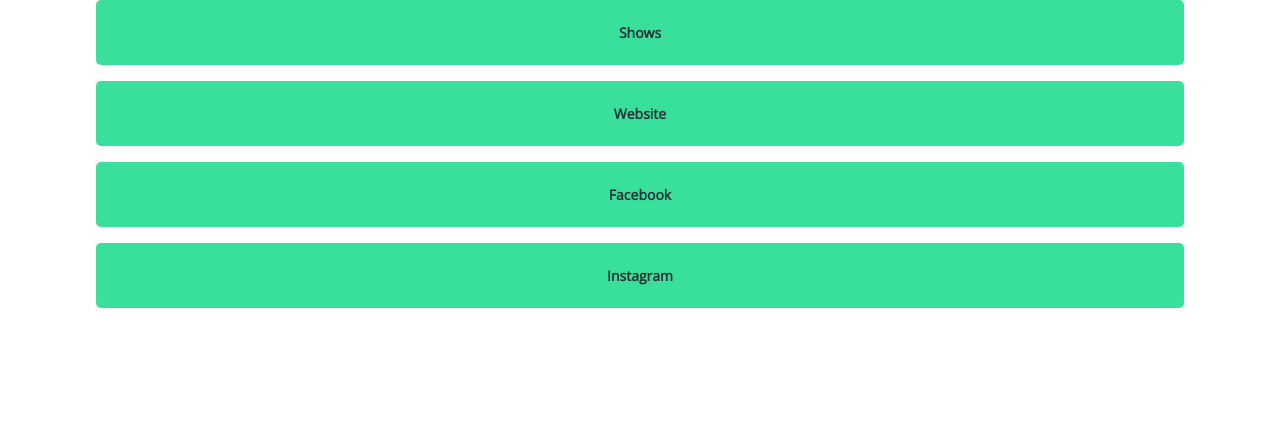
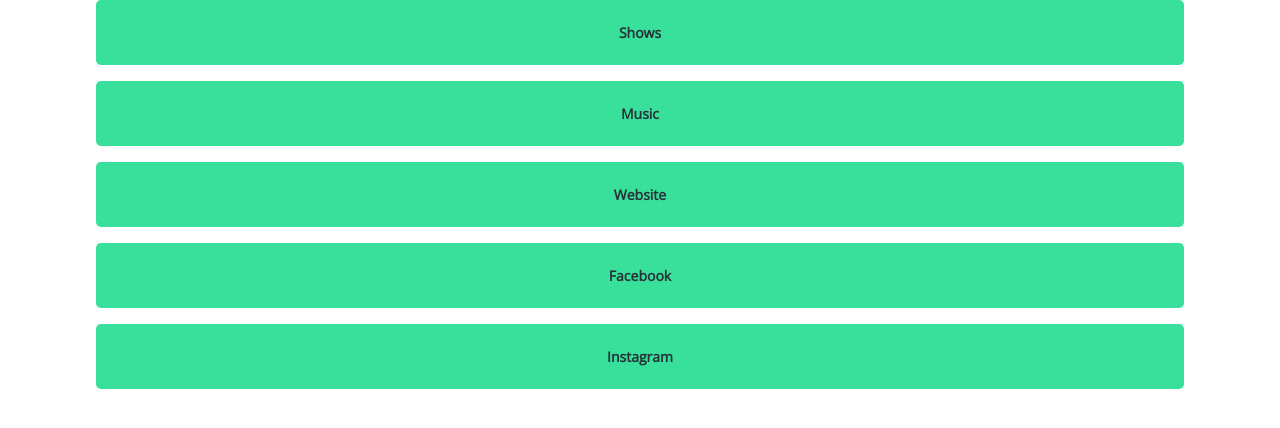
Before and after one commit to bnj997/links-demonstration, a React (Create React App) app: page / in a window 1280 px wide. Shown: the top 428 px of the page. Built offline with nearby package versions, Linux system fonts and the light colour scheme.

Commit message:
fix: Added missing music link component to profile page

```diff
--- a/src/views/Profile/ProfilePage.tsx
+++ b/src/views/Profile/ProfilePage.tsx
@@ -1,6 +1,7 @@
 import React, { useState } from "react";
 import FlexWrapper from "../../components/layouts/wrappers/FlexWrapper/FlexWrapper";
 import ClassicLink from "../../components/links/Classic/ClassicLink";
+import MusicLink from "../../components/links/Music/MusicLink";
 import ShowsLink from "../../components/links/Shows/ShowsLink";
 import { useFetchProfile } from "../../utils/hooks/useFetchProfile";
 
@@ -37,6 +38,11 @@
         onClick={() => handlePress("shows")}
         isOpen={openedDropdown === "shows"}
       />
+      <MusicLink
+        items={data.musicLinks}
+        onClick={() => handlePress("music")}
+        isOpen={openedDropdown === "music"}
+      />
       {data.classLinks.map((link, i) => {
         return <ClassicLink key={i} data={link} />;
       })}
```
